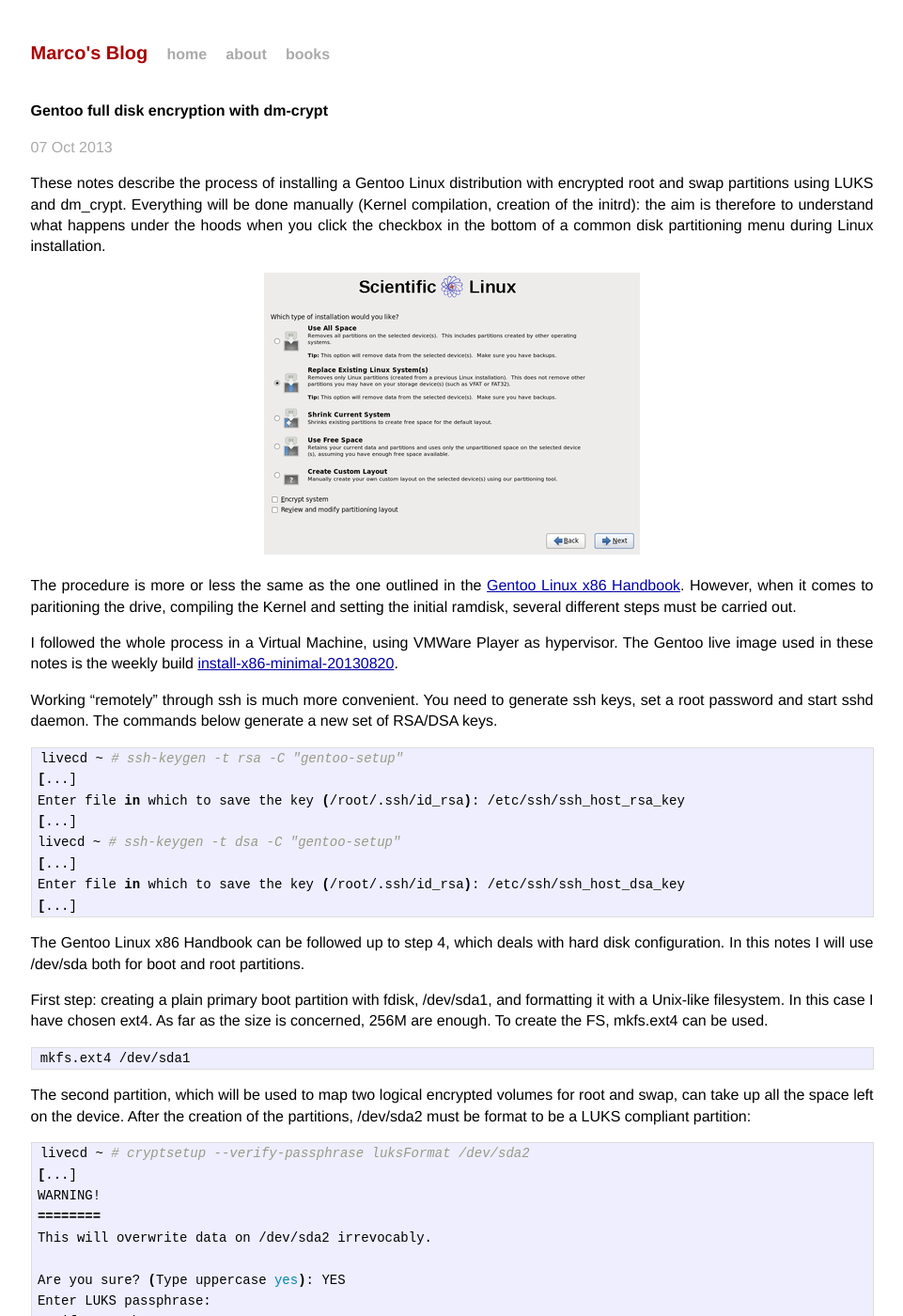
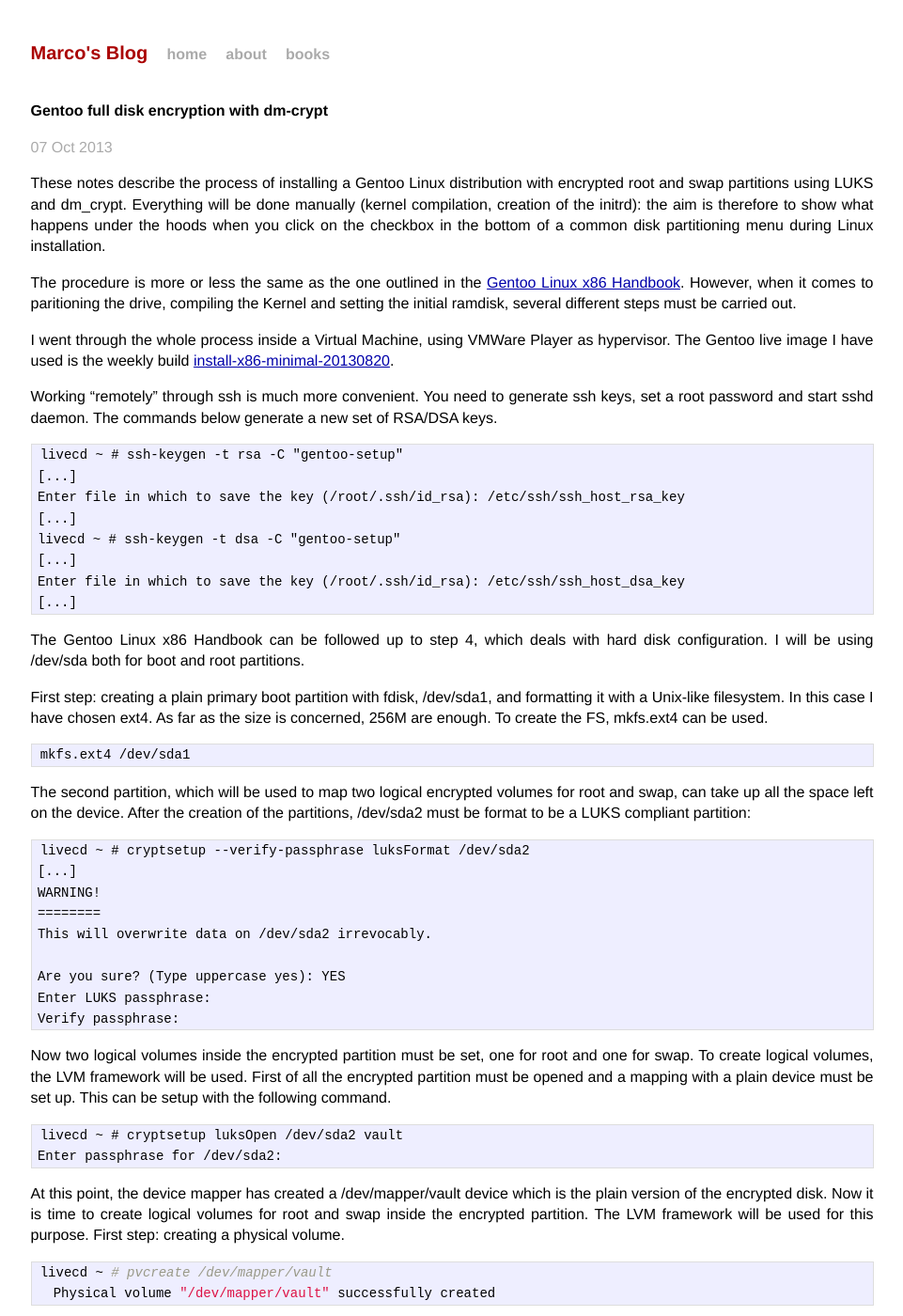
Before and after one commit to marcoguerri/marcoguerri.github.io, a Jekyll site: the page built from _posts/2013-10-07-gentoo-dmcrypt.markdown, in a window 1280 px wide and 1400 px high. Shown: the whole window at 94% size, without its empty margins (159-1120 px from the left). Built offline with Jekyll 4.4.1, drawn with Linux system fonts in a browser that asks for light colours; Markdown is read by kramdown in place of the engine named in the settings; comment, search, counter and statistics services are not loaded; some of the changed text lies outside the part shown.

Commit message:
Started Gentoo encryption post code restyling

```diff
--- a/_posts/2013-10-07-gentoo-dmcrypt.markdown
+++ b/_posts/2013-10-07-gentoo-dmcrypt.markdown
@@ -8,71 +8,72 @@ categories: jekyll update
 
 These notes describe the process of installing a Gentoo Linux distribution with
 encrypted root and swap partitions using LUKS and dm\_crypt. Everything will
-be done manually (Kernel compilation, creation of the initrd): the aim is therefore
-to understand what happens under the hoods when you click the checkbox in the bottom
-of a common disk partitioning menu during Linux installation.
+be done manually (kernel compilation, creation of the initrd): the aim is
+therefore to show what happens under the hoods when you click on the checkbox
+in the bottom of a common disk partitioning menu during Linux installation.
 
+{% comment %}
 <div align="center">
 <a id="single_image" href="/assets/img/gentoo-enc/encrypt.png">
 <img src="/assets/img/gentoo-enc/encrypt.thumb.png" alt=""/>
 </a>
 </div>
+{% endcomment %}
+
 The procedure is more or less the same as the
 one outlined in the [Gentoo Linux x86 Handbook](#gentoo_handbook). However, when it comes to
 paritioning the drive, compiling the Kernel and setting the initial ramdisk,
 several different steps must be carried out.
 
-I followed the whole process in a Virtual Machine, using VMWare Player as hypervisor.
-The Gentoo live image used in these notes is the weekly build
+I went through the whole process inside a Virtual Machine, using VMWare Player
+as hypervisor. The Gentoo live image I have used is the weekly build
 [install-x86-minimal-20130820](#sha512).
 
 Working "remotely" through ssh is much more convenient. You need to generate ssh
 keys, set a root password and start sshd daemon. The commands below generate
 a new set of RSA/DSA keys.
-{% highlight bash %}
-livecd ~ # ssh-keygen -t rsa -C "gentoo-setup"
-[...]
-Enter file in which to save the key (/root/.ssh/id_rsa): /etc/ssh/ssh_host_rsa_key
-[...]
-livecd ~ # ssh-keygen -t dsa -C "gentoo-setup"
-[...]
-Enter file in which to save the key (/root/.ssh/id_rsa): /etc/ssh/ssh_host_dsa_key
-[...]
-{% endhighlight %}
+
+    livecd ~ # ssh-keygen -t rsa -C "gentoo-setup"
+    [...]
+    Enter file in which to save the key (/root/.ssh/id_rsa): /etc/ssh/ssh_host_rsa_key
+    [...]
+    livecd ~ # ssh-keygen -t dsa -C "gentoo-setup"
+    [...]
+    Enter file in which to save the key (/root/.ssh/id_rsa): /etc/ssh/ssh_host_dsa_key
+    [...]
 
 The Gentoo Linux x86 Handbook can be followed up to step 4, which deals with hard
-disk configuration. In this notes I will use /dev/sda both for boot and root
-partitions.
+disk configuration. I will be using /dev/sda both for boot and root partitions.
 
 First step: creating a plain primary boot partition with fdisk, /dev/sda1, and
 formatting it with  a Unix-like filesystem. In this case I have chosen ext4.
 As far as the size is concerned, 256M are enough. To create the FS, mkfs.ext4 can be used.
-{% highlight bash %}
-mkfs.ext4 /dev/sda1
-{% endhighlight %}
+
+    mkfs.ext4 /dev/sda1
+
 The second partition, which will be used to map two logical encrypted volumes
 for root and swap, can take up all the space left on the device. After the
 creation of the partitions, /dev/sda2 must be format to be a LUKS compliant
 partition:
-{% highlight bash %}
-livecd ~ # cryptsetup --verify-passphrase luksFormat /dev/sda2
-[...]
-WARNING!
-========
-This will overwrite data on /dev/sda2 irrevocably.
 
-Are you sure? (Type uppercase yes): YES
-Enter LUKS passphrase:
-Verify passphrase:
-{% endhighlight %}
+    livecd ~ # cryptsetup --verify-passphrase luksFormat /dev/sda2
+    [...]
+    WARNING!
+    ========
+    This will overwrite data on /dev/sda2 irrevocably.
+
+    Are you sure? (Type uppercase yes): YES
+    Enter LUKS passphrase:
+    Verify passphrase:
+
 Now two logical volumes inside the encrypted partition must be set, one for root
 and one for swap. To create logical volumes, the LVM framework will be used.
 First of all the encrypted partition must be opened and a mapping with a plain
 device must be set up. This can be setup with the following command.
-{% highlight bash %}
-livecd ~ # cryptsetup luksOpen /dev/sda2 vault
-Enter passphrase for /dev/sda2:
-{% endhighlight %}
+
+    livecd ~ # cryptsetup luksOpen /dev/sda2 vault
+    Enter passphrase for /dev/sda2:
+
 At this point, the device mapper has created a /dev/mapper/vault device which is
 the plain version of the encrypted disk. Now it is time to create logical
 volumes for root and swap inside the encrypted partition. The LVM framework will
@@ -226,7 +227,10 @@ the entry for the boot parition, which is enough to make grub-install work:
 /dev/sda1 /boot ext4 rw,relatime,data=ordered 0 0"
 {% endhighlight %}
 
-It is now time to create the initial ramdisk which will be responsible for mounting the encrypted device. Therefore, it will need the basic cryptsetup tools and all the relative dependencies. For instance the dependencies of cryptsetup are listed below:
+It is now time to create the initial ramdisk which will be responsible for
+mounting the encrypted device. Therefore, it will need the basic cryptsetup
+tools and all the relative dependencies. For instance, the dependencies of
+cryptsetup are listed below.
 
 {% highlight bash %}
 livecd boot # ldd /sbin/cryptsetup
@@ -272,7 +274,6 @@ cp -a /dev/console /dev/sda2 /dev/null /dev/urandom dev
 
 # Random device to avoid
 # "Cannot initialize crypt RNG backend" error
-
 mknod -m 644 dev/random c 1 8
 
 # Libraries for cryptsetup
@@ -307,7 +308,6 @@ cp -a /lib/libreadline.so.6.2 lib
 cp -a /lib/libncurses.so.5 lib
 cp -a /lib/libncurses.so.5.9 lib
 
-
 cat > init << EOF_init
 #!/bin/sh
 echo "###########################################"
@@ -345,7 +348,9 @@ kernel /bzImage vga=791 (to change the default resolution of /dev/console)
 initrd /initramfs
 {% endhighlight %}
 
-Everything should be ready now. umount /mnt/gentoo/boot, /mnt/gentoo/proc and /mnt/gentoo, reboot and hopefully you will be promped for the password of the encrypted volume.
+Everything should be ready now. umount /mnt/gentoo/boot, /mnt/gentoo/proc and
+/mnt/gentoo, reboot and hopefully you will be promped for the password of
+the encrypted volume.
 
 
 References:<br>
```
Also changed, not shown: other parts of _posts/2013-10-07-gentoo-dmcrypt.markdown (+6 -5 lines).
